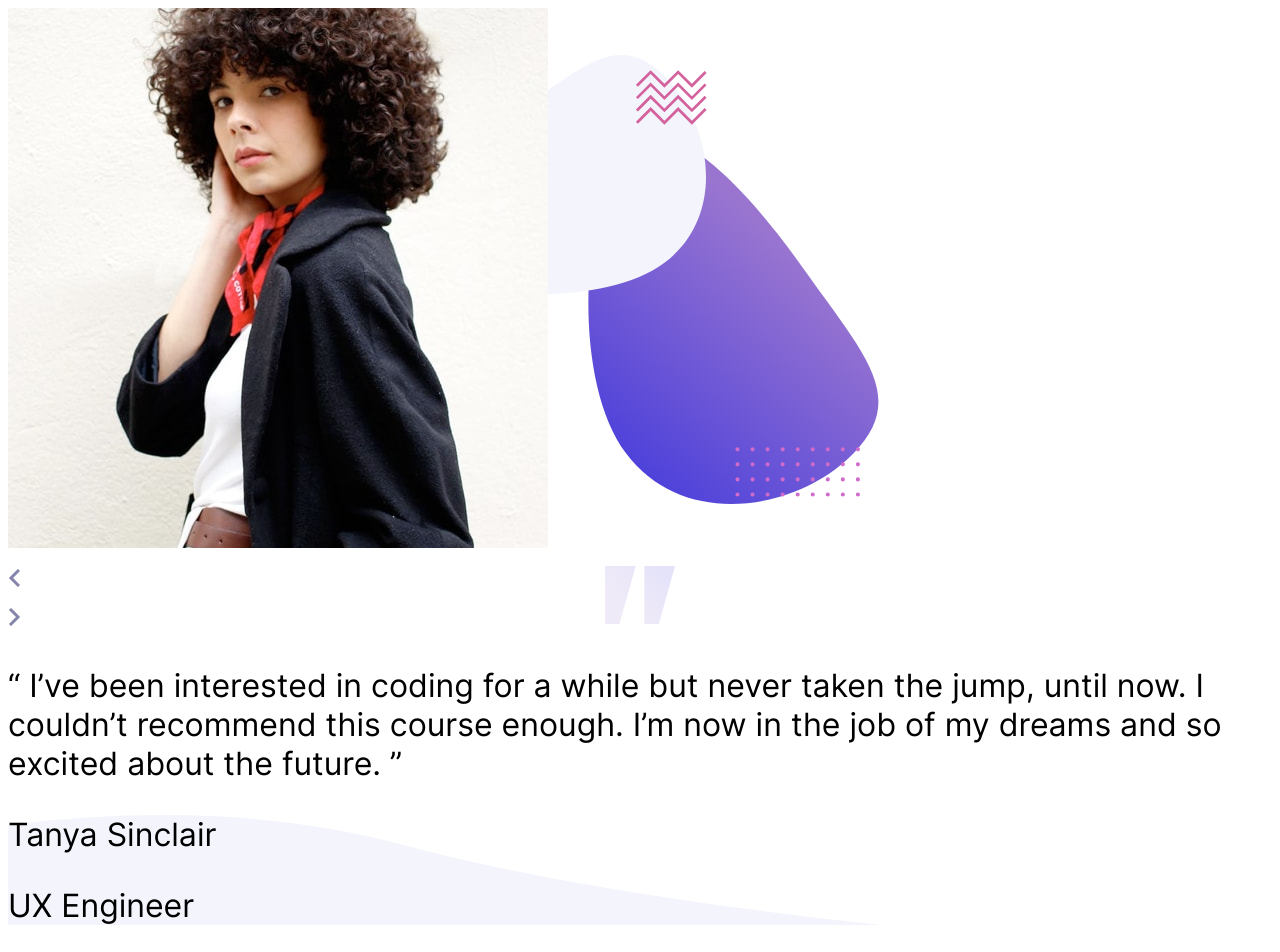
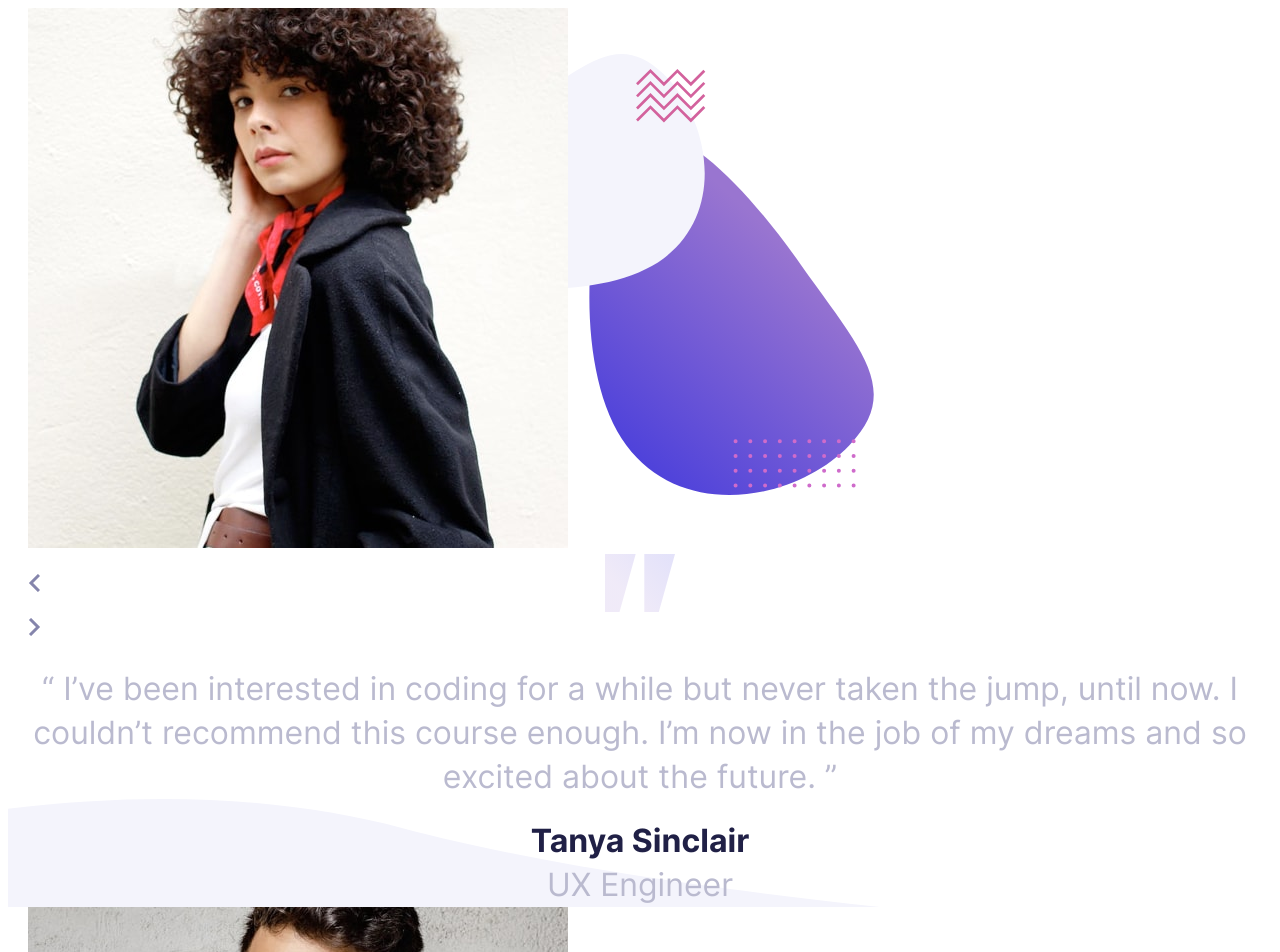
Before and after one commit to royeradames/coding-bootcamp-testimonials, a React (Create React App) app: page / in a window 1280 px wide. Shown: the top 952 px of the page. Built offline with nearby package versions, Linux system fonts and the light colour scheme.

Commit message:
📦add fluit typography

```diff
--- a/src/App.tsx
+++ b/src/App.tsx
@@ -74,7 +74,7 @@ function App() {
           feel so confident about starting up as a professional developer. ”
         </p>
 
-        <footer className="testminonial__footer">
+        <footer className="testimonial__footer">
           <p className="testminoial__name">John Tarkpor</p>
           <p className="testimonial__degree">Junior Front-end Developer</p>
         </footer>
--- a/src/testimonials-css/mobile.scss
+++ b/src/testimonials-css/mobile.scss
@@ -8,7 +8,9 @@ $grayish-blue: hsl(240, 18%, 77%);
 
 }
 .testimonial{
-    font-size: 3.2rem;
+    // fluit typography
+    font-size: clamp(1.8rem, 3vw, 3.2rem);
+    line-height: clamp( 2.4rem, 4vw, 4.4rem);
 
     // background images
     background-image: url("../images/pattern-quotes.svg"), url("../images/pattern-bg.svg"),  url("../images/pattern-curve.svg");
@@ -16,6 +18,42 @@ $grayish-blue: hsl(240, 18%, 77%);
     background-size: 7rem, 90% 49%,  69% 12%;
     background-position: 50% 65%,50% 10%,  bottom left;
 
+    // layout
+    display: grid;
+    grid-template-columns: 2rem 1fr 2rem;
+    grid-template-rows: min-content min-content min-content;
+    grid-template-areas:
+        ". header ."
+        ". message ."
+        ". footer ."
+    ;
 
+    // header content
+    &__header{
+        grid-area: header;
+    }
+
+    // article body content
+    &__message{
+        margin: 2rem 0;
+        grid-area: message;
+        text-align: center;
+        color: $grayish-blue;
+    }
+
+    // footer content
+    &__footer{
+        grid-area: footer;
+        text-align: center;
+    }
+    &__name{
+        margin: 0;
+        color: $dark-blue;
+        font-weight: bold;
+    }
+    &__degree{
+        margin: 0;
+        color: $grayish-blue;
+    }
 
 }
```
